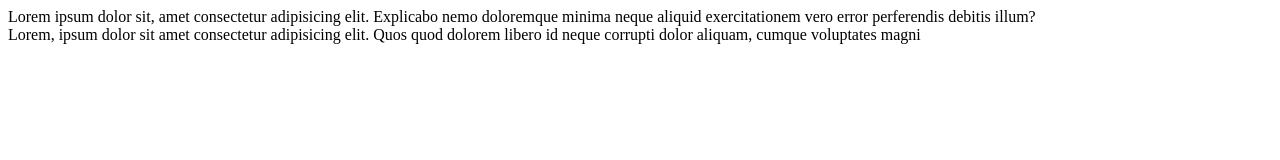
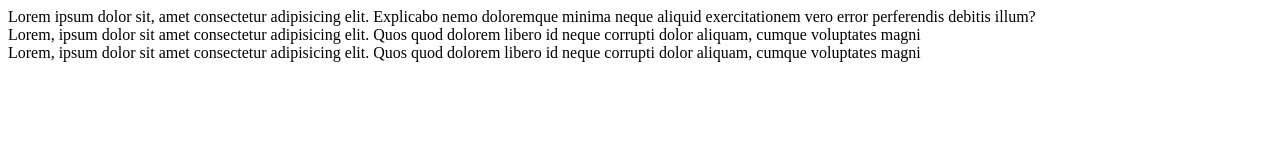
Before and after one commit to Max-Zamkovyy/Lesson4, a plain HTML site: page index.html in a window 1280 px wide. Drawn offline with Linux system fonts and the light colour scheme.

Commit message:
Add content lorem

```diff
--- a/index.html
+++ b/index.html
@@ -16,5 +16,9 @@
       Lorem, ipsum dolor sit amet consectetur adipisicing elit. Quos quod
       dolorem libero id neque corrupti dolor aliquam, cumque voluptates magni
     </div>
+    <div>
+      Lorem, ipsum dolor sit amet consectetur adipisicing elit. Quos quod
+      dolorem libero id neque corrupti dolor aliquam, cumque voluptates magni
+    </div>
   </body>
 </html>
```
